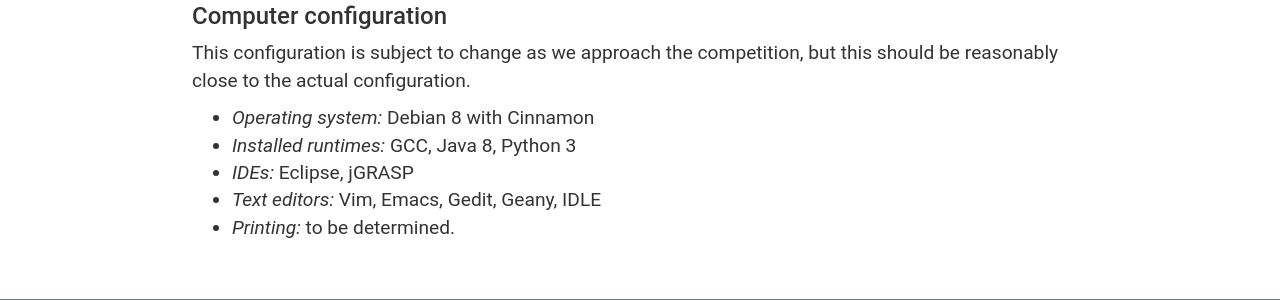
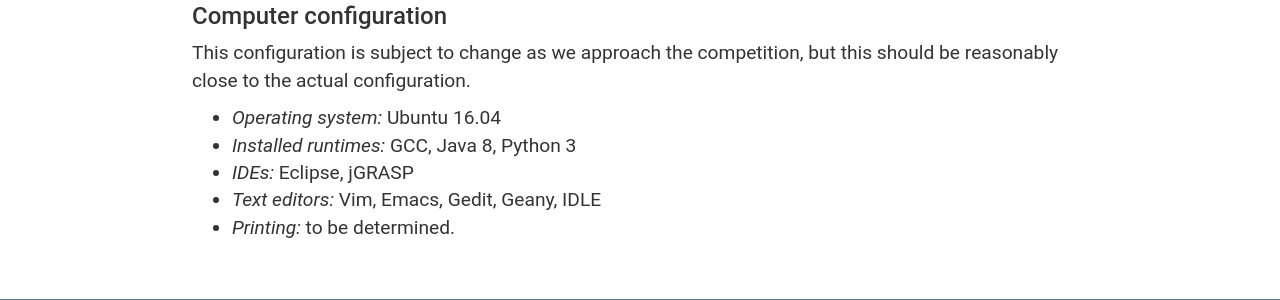
Before and after one commit to codeAligned/tjioi, a Jekyll site: the page built from faq.md, in a window 1280 px wide. Shown: the part 1554-1854 px from the top of the page. Built offline with Jekyll 4.4.1, drawn with Linux system fonts in a browser that asks for light colours.

Commit message:
update vm os

```diff
--- a/faq.md
+++ b/faq.md
@@ -44,7 +44,7 @@
 
 This configuration is subject to change as we approach the competition, but this should be reasonably close to the actual configuration.
 
-* *Operating system:* Debian 8 with Cinnamon
+* *Operating system:* Ubuntu 16.04
 * *Installed runtimes:* GCC, Java 8, Python 3
 * *IDEs:* Eclipse, jGRASP
 * *Text editors:* Vim, Emacs, Gedit, Geany, IDLE
```
